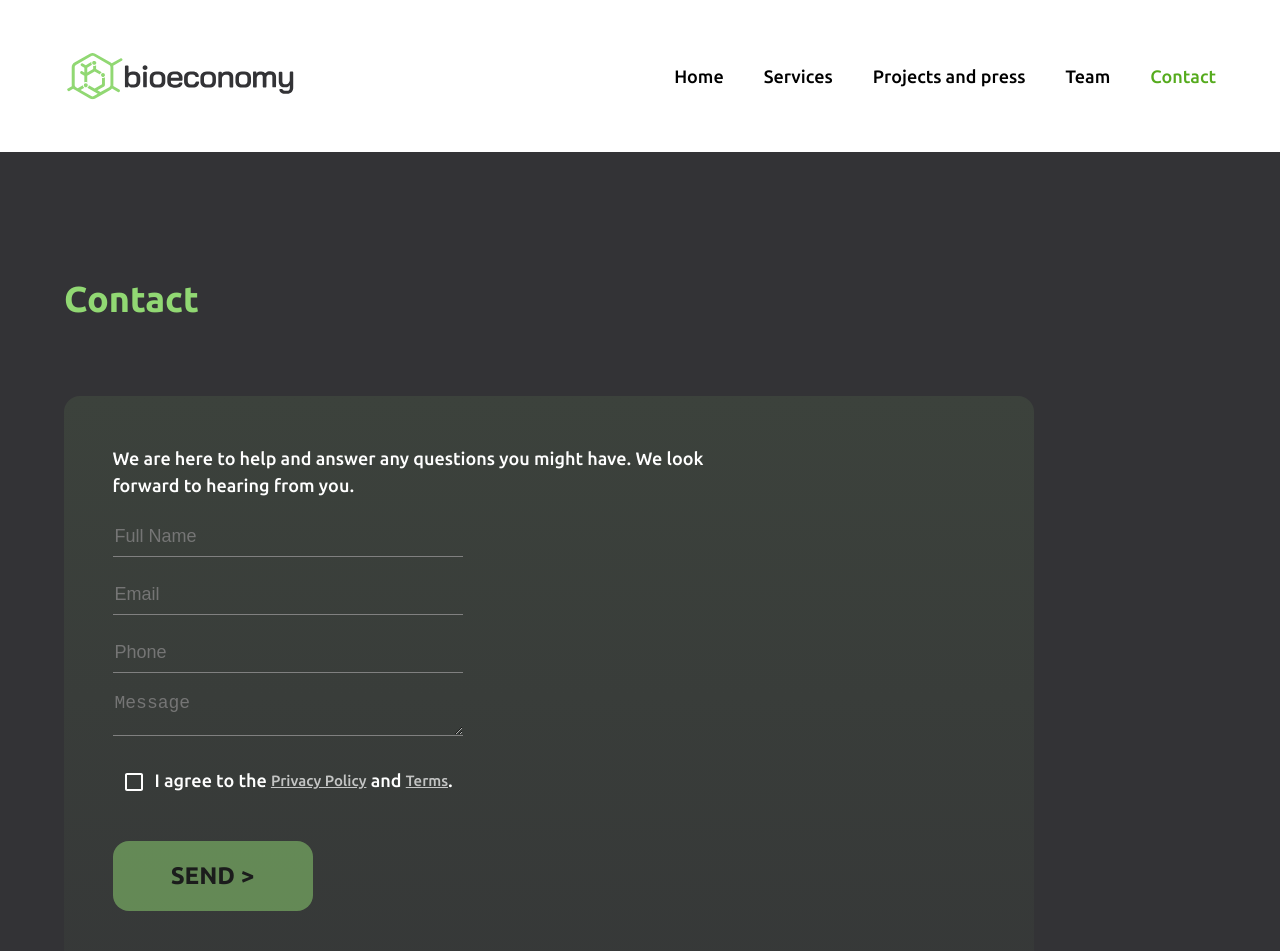
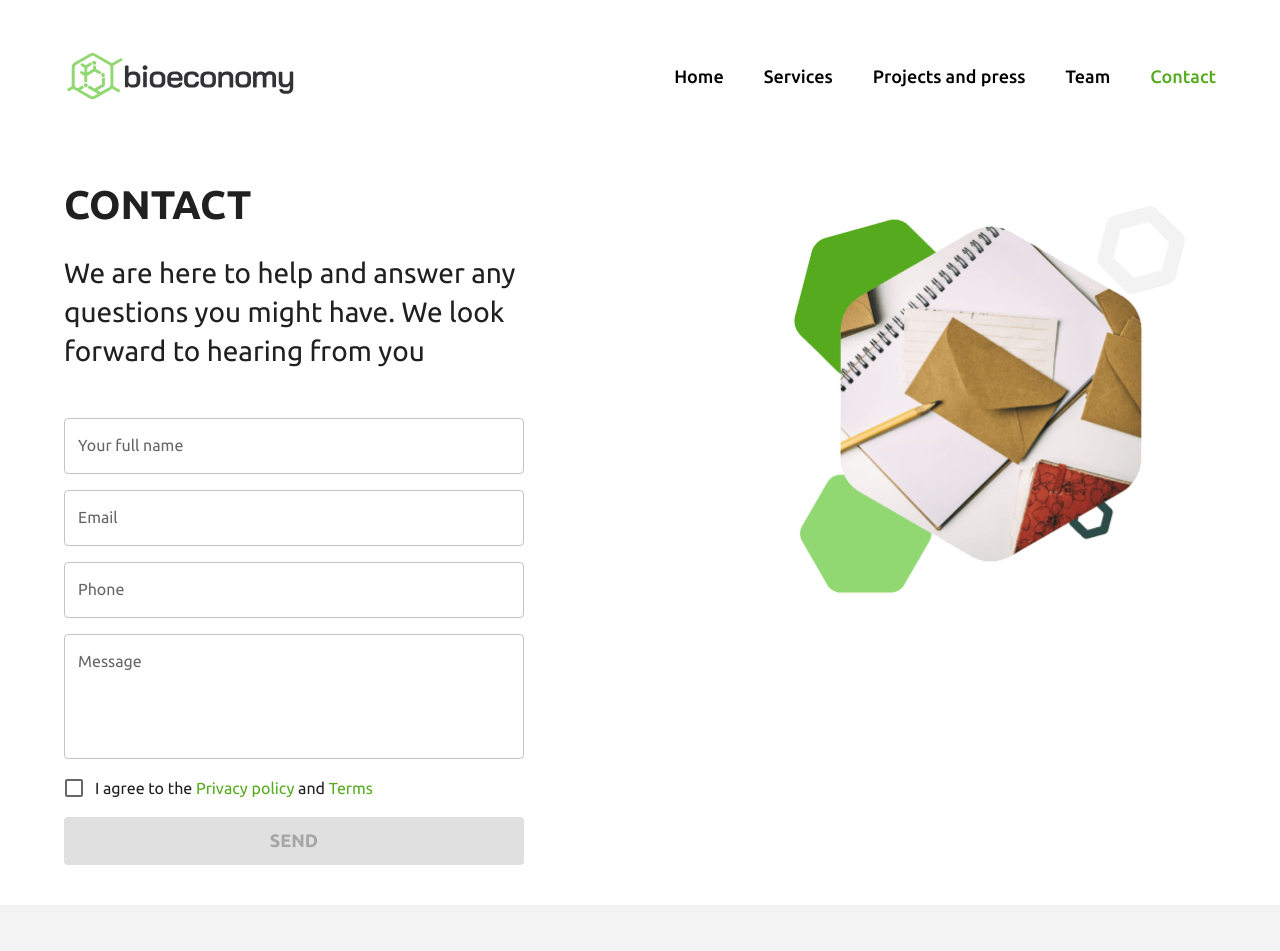
Before and after one commit to perlin-network/perl-bio-website, a React (Create React App) app: page /contact in a window 1280 px wide. Shown: the top 951 px of the page. Built offline with nearby package versions, Linux system fonts and the light colour scheme.

Commit message:
Added contact page

```diff
--- a/src/components/Privacy.js
+++ b/src/components/Privacy.js
@@ -1,6 +1,9 @@
-import React from 'react'
-import { titleTextStyle, contentTextStyle } from '../styles/common'
-let privacyText = `
+import React from 'react';
+import Container from '@mui/material/Container';
+import Typography from '@mui/material/Typography';
+import Box from '@mui/material/Box';
+
+const privacyText = `
 This Policy, together with our Terms of Use, sets out how we collect and treat your personal information. By visiting our Website or accessing our Services, you are accepting and consenting to this Policy, including the described collection and handling of your personal information.
 
 Bioeconomy is a network aiming to democratise trading of real-world assets. Bioeconomy’s project, Bioeconomy, the Planetary Ecosystem Registration Ledger, will use blockchain technologies for real-world ecological assets.
@@ -64,33 +67,45 @@ We may ask you to verify your identity before acting on any of your requests.
 Please be aware that we may change this Policy in the future. We may modify this Policy at any time in our sole discretion and all modifications will be effective immediately upon our posting of the modifications on our website or notice board. Please check back from time to time to review our Policy.
 
 If you have any questions or complaints about our privacy practices, you may contact us at admin@bioeconomy.co.
+`;
 
+const lastUpdated = '8 July 2021';
 
-
-
-
-`
 function Privacy() {
   return (
-        <div className='privacy-container'>
-            <div className='privacy-title' style={{...titleTextStyle, fontSize:'32px', color:'white', textAlign:'center',margin:'2% 0%'}}>
+    <div className="Privacy">
+      <Container>
+        <Typography my={2} textAlign="center" fontSize={32}>
           Privacy Policy
-            </div>
-            <div className='privacy-content-wrapper' style={{...contentTextStyle, fontSize:'20px', color:'white', margin:'2% 8%'}}>
-                <div className='privacy-content-box' style={{maxHeight:'70vh', overflowY:'auto', padding:'0% 3%'}}>
-                    <b><u>Last updated: 8 July 2021</u></b>
-                    {privacyText.split('\n').map(str=>{
-                        if(str.startsWith("**")){
-                            return(<p><br/><b>{str.slice('2')}</b></p>)
-                        }else if(str.startsWith('^^')){
-                            return(<ul style={{marginLeft:'2%', opacity:'0.8'}}><li>{str.slice(2)}</li></ul>)
-                        }else{
-                            return(<p style={{opacity:0.8}}>{str}</p>)
+        </Typography>
+        <Box sx={{ mt: 4, mb: 8, fontSize: '20px' }}>
+          <div className="privacy-content-box" style={{ padding: '0% 3%' }}>
+            <b>
+              <u>Last updated: {lastUpdated}</u>
+            </b>
+            {privacyText.split('\n').map((str) => {
+              if (str.startsWith('**')) {
+                return (
+                  <p>
+                    <br />
+                    <b>{str.slice('2')}</b>
+                  </p>
+                );
+              } else if (str.startsWith('^^')) {
+                return (
+                  <ul style={{ marginLeft: '2%', opacity: '0.8' }}>
+                    <li>{str.slice(2)}</li>
+                  </ul>
+                );
+              } else {
+                return <p style={{ opacity: 0.8 }}>{str}</p>;
               }
             })}
           </div>
+        </Box>
+      </Container>
     </div>
-        </div>
-    )
+  );
 }
+
 export default Privacy;
--- a/src/components/Terms.js
+++ b/src/components/Terms.js
@@ -1,7 +1,9 @@
-import React from 'react'
-import { titleTextStyle, contentTextStyle } from '../styles/common'
+import React from 'react';
+import Container from '@mui/material/Container';
+import Typography from '@mui/material/Typography';
+import Box from '@mui/material/Box';
 
-let termsText=`
+const termsText = `
 Please read these Terms of Use (“Terms”) carefully. By accessing or using https://www.bioeconomy.co/ (“the Website”) or any other domains, products, services, or content provided by Bioeconomy (“Services”), you agree to be bound by these Terms, all applicable laws and regulations, and agree that you are responsible for complying with any applicable local laws. If you do not agree with the Terms, you must stop using the Website and Services immediately.
 
 Bioeconomy (“us” or “we”) reserves the right to review and change these Terms at any time, for any reason, at our sole discretion. Any changes to the Terms take immediate effect from the date of their publication.
@@ -51,30 +53,44 @@ If any provision of these Terms is deemed unlawful, void or for any reason unenf
 
 **Governing Law
 The Terms are governed by the laws of Singapore. Any dispute, controversy, proceeding or claim of whatever nature arising out of or in any way relating to the Terms and the rights created hereby shall be governed, interpreted and construed by, under and pursuant to the laws of Singapore.
+`;
 
-`
+const lastUpdated = '8 July 2021';
 
 function Terms() {
   return (
-        <div className="terms-contaienr">
-            <div className='terms-title' style={{...titleTextStyle, fontSize:'32px', color:'white', textAlign:'center',margin:'2% 0%'}}>
+    <div className="Terms">
+      <Container>
+        <Typography my={2} textAlign="center" fontSize={32}>
           Terms of Use
-            </div>
-            <div className='terms-content-wrapper' style={{...contentTextStyle, fontSize:'20px', color:'white', margin:'2% 8%'}}>
-                <div className='terms-content-box' style={{maxHeight:'70vh', overflowY:'auto', padding:'0% 3%'}}>
-                    <b><u>Last updated: 8 July 2021</u></b>
-                    {termsText.split('\n').map(str=>{
-                        if(str.startsWith("**")){
-                            return(<p><br/><b>{str.slice('2')}</b></p>)
-                        }else if(str.startsWith('^^')){
-                            return(<ul style={{marginLeft:'2%', opacity:'0.8'}}><li>{str.slice(2)}</li></ul>)
-                        }else{
-                            return(<p style={{opacity:0.8}}>{str}</p>)
+        </Typography>
+        <Box sx={{ mt: 4, mb: 8, fontSize: '20px' }}>
+          <div className="terms-content-box" style={{ padding: '0% 3%' }}>
+            <b>
+              <u>Last updated: {lastUpdated}</u>
+            </b>
+            {termsText.split('\n').map((str) => {
+              if (str.startsWith('**')) {
+                return (
+                  <p>
+                    <br />
+                    <b>{str.slice('2')}</b>
+                  </p>
+                );
+              } else if (str.startsWith('^^')) {
+                return (
+                  <ul style={{ marginLeft: '2%', opacity: '0.8' }}>
+                    <li>{str.slice(2)}</li>
+                  </ul>
+                );
+              } else {
+                return <p style={{ opacity: 0.8 }}>{str}</p>;
               }
             })}
           </div>
+        </Box>
+      </Container>
     </div>
-        </div>
-    )
+  );
 }
 export default Terms;
--- a/src/components/styled.js
+++ b/src/components/styled.js
@@ -1,4 +1,5 @@
 import Typography from '@mui/material/Typography';
+import Box from '@mui/material/Box';
 import { styled } from '@mui/material/styles';
 
 export const PageTitle = styled((props) => (
@@ -50,3 +51,29 @@ export const SectionTitle = styled(
     borderRadius: 4,
   },
 }));
+
+export const SectionIllustration = styled(
+  ({ src, srcSet, alt = 'Illustration', sx, ...props }) => (
+    <Box
+      component="figure"
+      m={0}
+      sx={{
+        width: {
+          lg: 454,
+          md: 354,
+          sm: 234,
+          xs: 184,
+        },
+        ...sx,
+      }}
+      {...props}
+    >
+      <img
+        srcSet={srcSet}
+        src={src}
+        alt={alt}
+        style={{ width: '100%', maxWidth: '100%' }}
+      />
+    </Box>
+  )
+)({});
--- /dev/null
+++ b/src/hooks/useFormControls.js
@@ -0,0 +1,91 @@
+import { useState } from 'react';
+
+export const useFormControls = (initialFormValues) => {
+  const [values, setValues] = useState(initialFormValues);
+  const [errors, setErrors] = useState({});
+
+  const validate = (fieldValues = values) => {
+    let temp = { ...errors };
+
+    if ('name' in fieldValues)
+      temp.name = fieldValues.name ? '' : 'This field is required.';
+
+    if ('email' in fieldValues) {
+      temp.email = fieldValues.email ? '' : 'This field is required.';
+      if (fieldValues.email)
+        temp.email = /^[^@\s]+@[^@\s]+\.[^@\s]+$/.test(fieldValues.email)
+          ? ''
+          : 'Email is not valid.';
+    }
+
+    if ('phone' in fieldValues) {
+      temp.phone = fieldValues.phone ? '' : 'This field is required.';
+      if (fieldValues.phone)
+        temp.phone = /^[+\d]?(?:[\d-.\s()]*)$/.test(fieldValues.phone)
+          ? ''
+          : 'Phone is not valid.';
+    }
+
+    if ('message' in fieldValues)
+      temp.message =
+        fieldValues.message.length !== 0 ? '' : 'This field is required.';
+
+    setErrors({
+      ...temp,
+    });
+  };
+
+  const handleInputValue = (e) => {
+    const { name, value } = e.target;
+    setValues({
+      ...values,
+      [name]: value,
+    });
+    validate({ [name]: value });
+  };
+
+  // const handleSuccess = () => {
+  //   setValues({
+  //     ...initialFormValues,
+  //     formSubmitted: true,
+  //     success: true,
+  //   });
+  // };
+
+  // const handleError = () => {
+  //   setValues({
+  //     ...initialFormValues,
+  //     formSubmitted: true,
+  //     success: false,
+  //   });
+  // };
+
+  const formIsValid = (fieldValues = values) => {
+    const isValid =
+      fieldValues.name &&
+      fieldValues.email &&
+      fieldValues.phone &&
+      fieldValues.message &&
+      Object.values(errors).every((x) => x === '');
+
+    return isValid;
+  };
+
+  const handleFormSubmit = async (e) => {
+    e.preventDefault();
+    const isValid =
+      Object.values(errors).every((x) => x === '') && formIsValid();
+    if (isValid) {
+      console.log('Submit');
+      // await PostContactForm(values, handleSuccess, handleError);
+    }
+  };
+
+  return {
+    values,
+    errors,
+    handleInputValue,
+    handleFormSubmit,
+    formIsValid,
+  };
+};
--- /dev/null
+++ b/src/pages/Contact.js
@@ -0,0 +1,155 @@
+import React, { useState } from 'react';
+import Box from '@mui/material/Box';
+import Container from '@mui/material/Container';
+import TextField from '@mui/material/TextField';
+import FormGroup from '@mui/material/FormGroup';
+import FormControlLabel from '@mui/material/FormControlLabel';
+import Checkbox from '@mui/material/Checkbox';
+import Link from '@mui/material/Link';
+import Button from '@mui/material/Button';
+
+import {
+  PageTitle,
+  PageTitleParagraph,
+  SectionIllustration,
+} from '../components/styled';
+
+import Illustration from '../assets/contact/illustration.png';
+import Illustration2x from '../assets/contact/illustration@2x.png';
+
+import { useFormControls } from '../hooks/useFormControls';
+
+const formControls = [
+  {
+    name: 'name',
+    label: 'Your full name',
+  },
+  {
+    name: 'email',
+    label: 'Email',
+  },
+  {
+    name: 'phone',
+    label: 'Phone',
+  },
+  {
+    name: 'message',
+    label: 'Message',
+    multiline: true,
+    rows: 4,
+  },
+];
+
+function Contact() {
+  const [checked, setChecked] = useState(false);
+  const { handleInputValue, handleFormSubmit, formIsValid, errors } =
+    useFormControls({
+      name: '',
+      email: '',
+      phone: '',
+      message: '',
+      // formSubmitted: false,
+      // success: false,
+    });
+
+  return (
+    <div className="Team">
+      <Box component="section" p="30px 0 40px">
+        <Container>
+          <Box
+            display="flex"
+            flexDirection="row"
+            justifyContent="space-between"
+          >
+            <Box flex="1" sx={{ maxWidth: { md: '460px', sm: '354px' } }}>
+              <PageTitle>Contact</PageTitle>
+              <PageTitleParagraph>
+                We are here to help and answer any questions you might have. We
+                look forward to hearing from you
+              </PageTitleParagraph>
+              <SectionIllustration
+                srcSet={`${Illustration2x} 2x`}
+                src={Illustration}
+                sx={{ display: { sm: 'none', xs: 'block' }, m: '0 auto' }}
+              />
+              <Box
+                component="form"
+                autoComplete="off"
+                noValidate
+                sx={{ mt: '40px', '& .MuiTextField-root': { my: 1 } }}
+                onSubmit={handleFormSubmit}
+              >
+                {formControls.map((input) => (
+                  <TextField
+                    key={input.name}
+                    onChange={handleInputValue}
+                    onBlur={handleInputValue}
+                    name={input.name}
+                    label={input.label}
+                    multiline={input.multiline ?? false}
+                    fullWidth
+                    rows={input.rows ?? 1}
+                    autoComplete="none"
+                    {...(errors[input.name] && {
+                      error: true,
+                      helperText: errors[input.name],
+                    })}
+                  />
+                ))}
+                <FormGroup>
+                  <FormControlLabel
+                    control={
+                      <Checkbox
+                        checked={checked}
+                        onChange={(e) => setChecked(e.target.checked)}
+                      />
+                    }
+                    label={
+                      <>
+                        {'I agree to the '}
+                        <Link
+                          href={'/privacy'}
+                          target="_blank"
+                          rel="noopener"
+                          underline="none"
+                        >
+                          Privacy policy
+                        </Link>
+                        {' and '}
+                        <Link
+                          href={'/terms'}
+                          target="_blank"
+                          rel="noopener"
+                          underline="none"
+                        >
+                          Terms
+                        </Link>
+                      </>
+                    }
+                  />
+                </FormGroup>
+                <Button
+                  type="submit"
+                  variant="contained"
+                  size="large"
+                  fullWidth
+                  disabled={!checked || !formIsValid()}
+                  sx={{ mt: 1 }}
+                >
+                  SEND
+                </Button>
+              </Box>
+            </Box>
+            <SectionIllustration
+              srcSet={`${Illustration2x} 2x`}
+              src={Illustration}
+              sx={{ display: { sm: 'block', xs: 'none' } }}
+            />
+          </Box>
+        </Container>
+      </Box>
+    </div>
+  );
+}
+
+export default Contact;
--- a/src/pages/Home/HighlightedProjects.js
+++ b/src/pages/Home/HighlightedProjects.js
@@ -123,7 +123,7 @@ function HighlightedProjects() {
               href="/projects-and-press"
               variant="contained"
               size="large"
-              fullWidth={true}
+              fullWidth
             >
               DISCOVER MORE
             </Button>
--- a/src/pages/Projects/index.js
+++ b/src/pages/Projects/index.js
@@ -1,15 +1,16 @@
 import React from 'react';
 import Container from '@mui/material/Container';
 import Box from '@mui/material/Box';
-import Typography from '@mui/material/Typography';
+// import Typography from '@mui/material/Typography';
 
 import {
   PageTitle,
   PageTitleParagraph,
-  SectionTitle,
+  // SectionTitle,
+  SectionIllustration,
 } from '../../components/styled';
 import ProjectList from './ProjectList';
-import News from './News';
+// import News from './News';
 
 import Illustration from '../../assets/projects/illustration.png';
 import Illustration2x from '../../assets/projects/illustration@2x.png';
@@ -31,13 +32,7 @@ function Projects() {
         <Container>
           <Box display="flex" flexDirection={{ sm: 'row', xs: 'column' }}>
             <Box flex="1">
-              <Box
-                sx={{
-                  maxWidth: {
-                    lg: 420,
-                  },
-                }}
-              >
+              <Box sx={{ maxWidth: { lg: 420 } }}>
                 <PageTitle>Projects and press</PageTitle>
                 <PageTitleParagraph>
                   Read more about some of the highlights from Bioeconomy’s
@@ -45,26 +40,11 @@ function Projects() {
                 </PageTitleParagraph>
               </Box>
             </Box>
-            <Box
-              component="figure"
-              m={0}
+            <SectionIllustration
+              srcSet={`${Illustration2x} 2x`}
+              src={Illustration}
               mx={{ sm: 2, xs: 'auto' }}
-              sx={{
-                width: {
-                  xl: 454,
-                  md: 354,
-                  sm: 234,
-                  xs: 184,
-                },
-              }}
-            >
-              <img
-                srcSet={`${Illustration2x} 2x`}
-                src={Illustration}
-                alt="Illustration"
-                style={{ width: '100%', maxWidth: '100%' }}
-              />
-            </Box>
+            />
           </Box>
         </Container>
       </Box>
--- a/src/pages/Services/index.js
+++ b/src/pages/Services/index.js
@@ -9,6 +9,7 @@ import {
   PageTitle,
   PageTitleParagraph,
   SectionTitle,
+  SectionIllustration,
 } from '../../components/styled';
 import OpportunityList from './OpportunityList';
 import GoalGrid from './GoalGrid';
@@ -67,24 +68,7 @@ function Services() {
               display="flex"
               justifyContent={{ sm: 'flex-end', xs: 'center' }}
             >
-              <Box
-                component="figure"
-                m={0}
-                sx={{
-                  width: {
-                    xl: 454,
-                    md: 354,
-                    sm: 234,
-                    xs: 184,
-                  },
-                }}
-              >
-                <img
-                  src={Illustration1}
-                  alt="Illustration 1"
-                  style={{ width: '100%', maxWidth: '100%' }}
-                />
-              </Box>
+              <SectionIllustration src={Illustration1} />
             </Grid>
           </Grid>
         </Container>
```
Also changed, not shown: src/App.js (+15 -13 lines), src/assets/contact/illustration.png (added), src/assets/contact/illustration@2x.png (added). Lines whose indentation alone changed are shown as unchanged.
